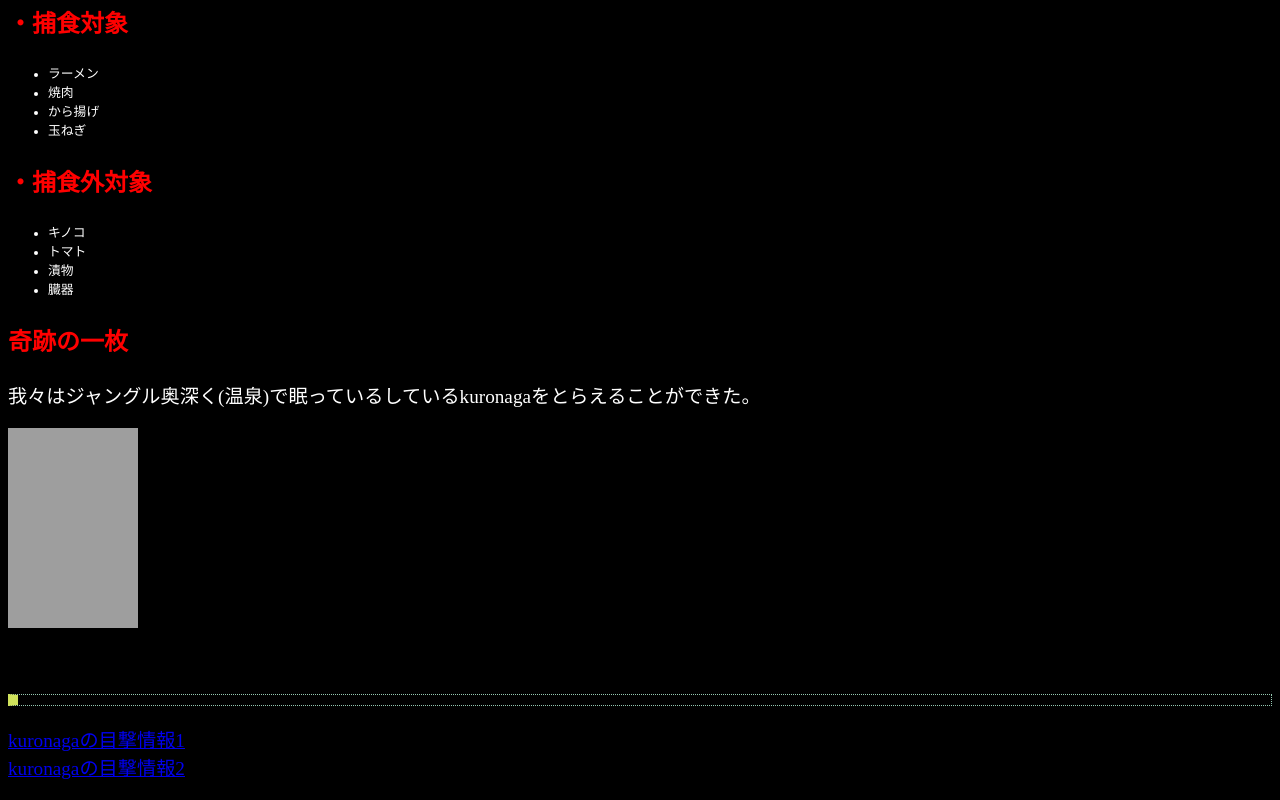
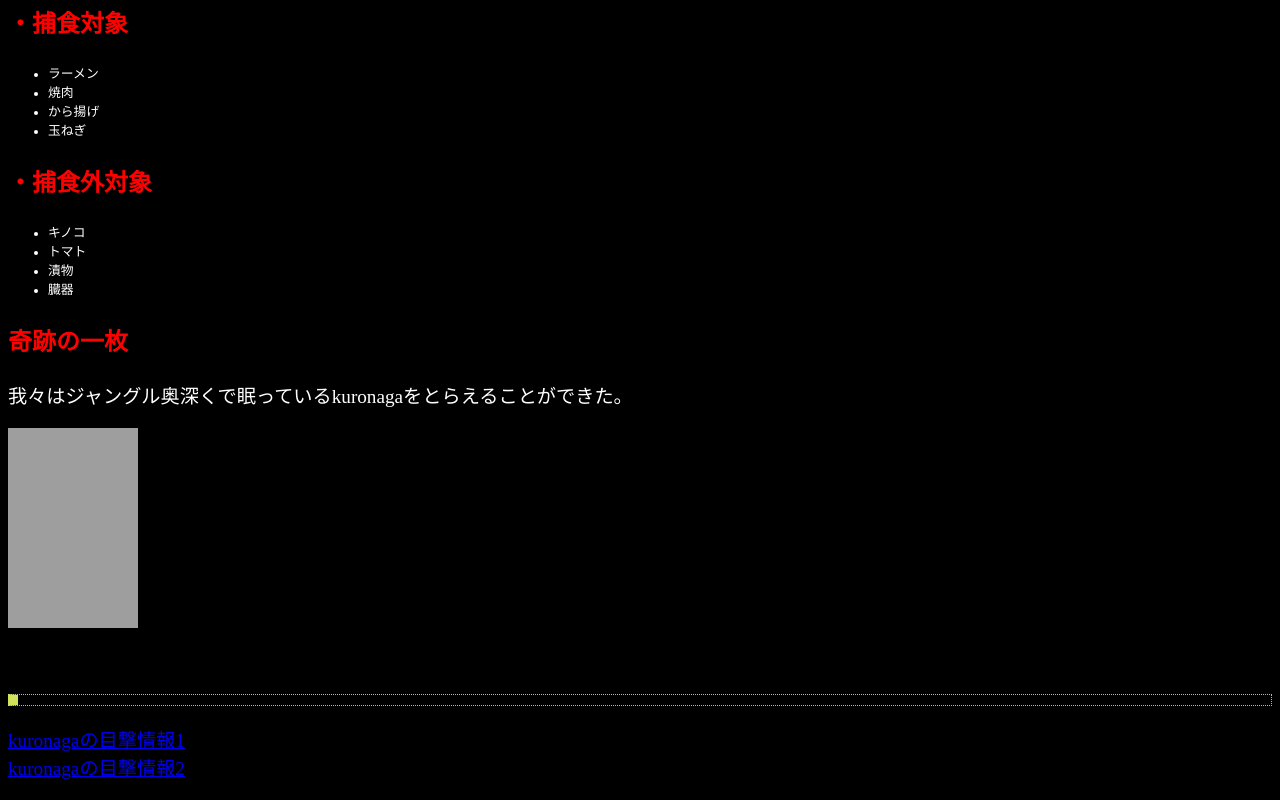
Before and after one commit to koki1124/web2-3, a plain HTML site: page index.html in a window 1280 px wide. Shown: the part 636-1436 px from the top of the page. Drawn offline with Linux system fonts and the light colour scheme; grey boxes are pictures that could not be loaded.

Commit message:
Update index.html

```diff
--- a/index.html
+++ b/index.html
@@ -37,7 +37,7 @@
   </ul>
 
       <h3>奇跡の一枚</h3>
-      <p>我々はジャングル奥深く(温泉)で眠っているしているkuronagaをとらえることができた。</p>
+      <p>我々はジャングル奥深くで眠っているkuronagaをとらえることができた。</p>
   <img src="https://raw.githubusercontent.com/koki1124/web2-2/master/aaa.JPG" alt="海" title="kuronaga" width="130"height="200">
 
 
```
